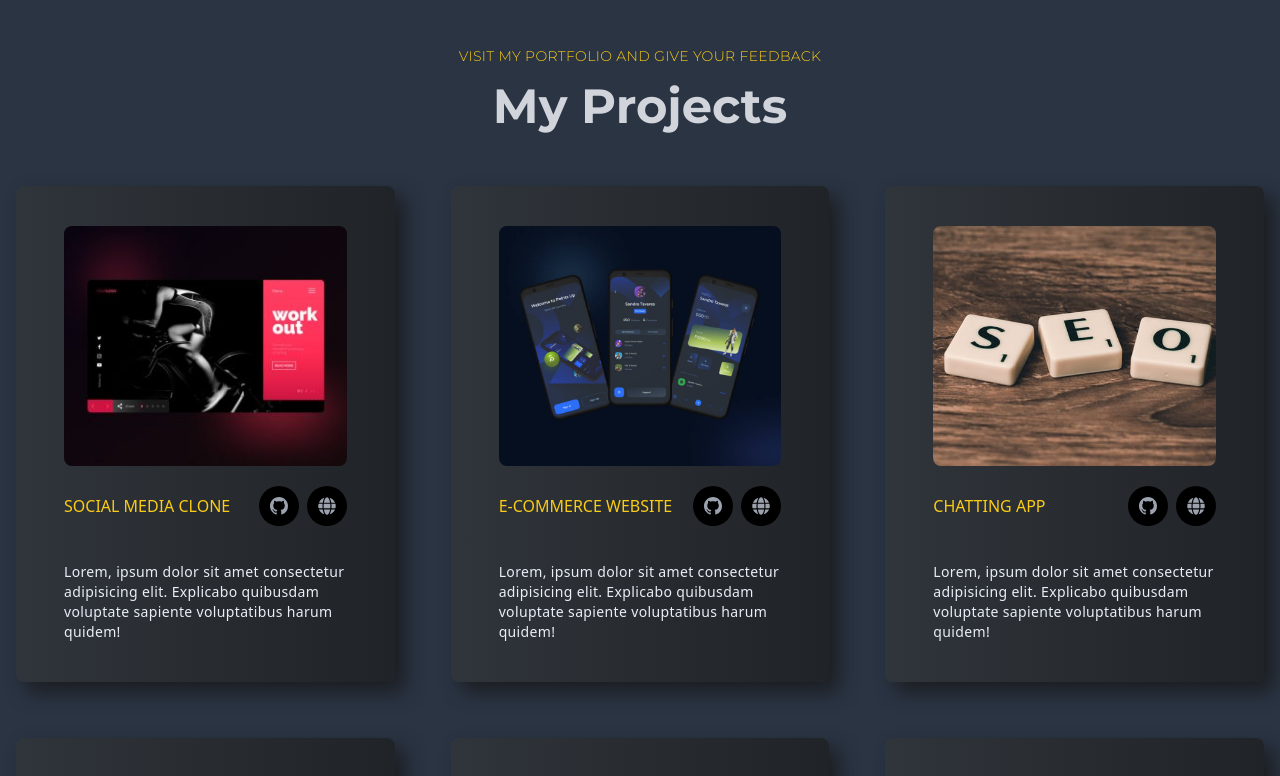
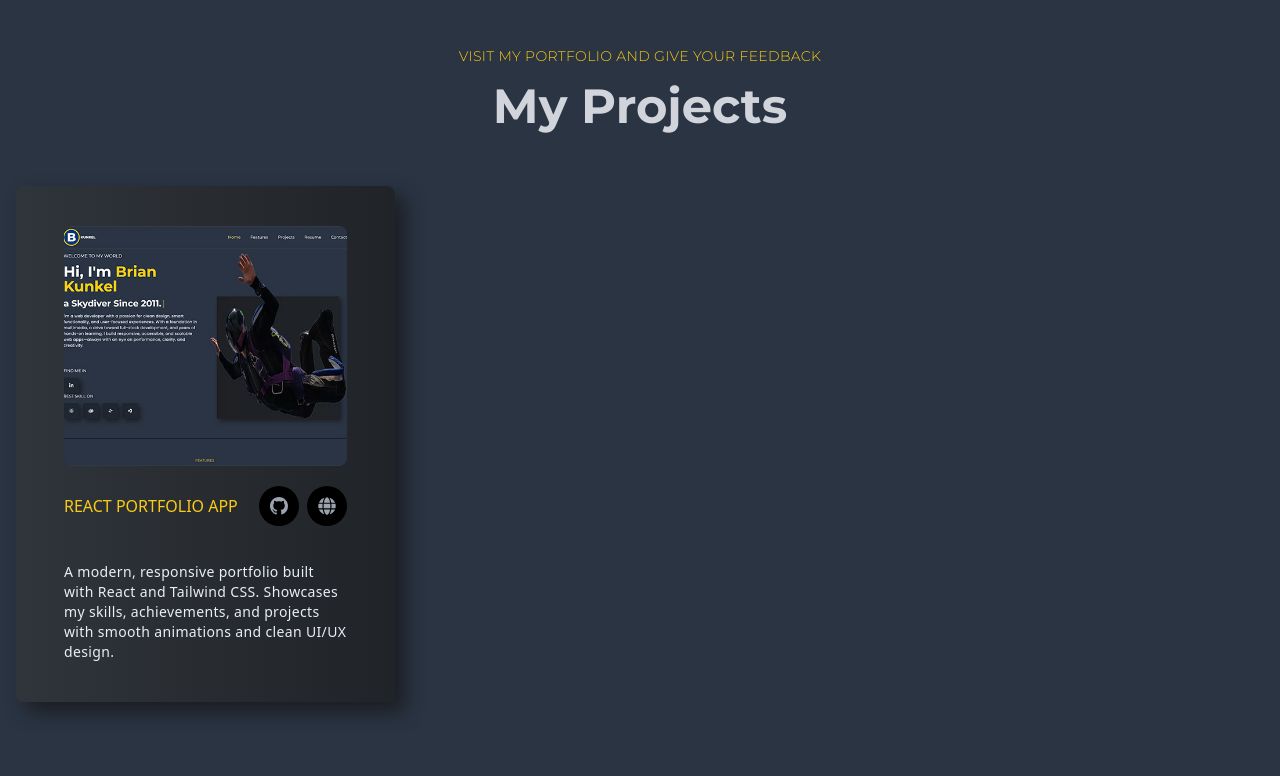
Before and after one commit to Skydiver412/portfolio, a React (Create React App) app: page / in a window 1280 px wide. Shown: the part 2000-2776 px from the top of the page. Built offline with nearby package versions, Linux system fonts and the light colour scheme.

Commit message:
Need a few more details, but almost finished with frontend.

```diff
--- a/src/assets/index.js
+++ b/src/assets/index.js
@@ -7,6 +7,7 @@ import testimonialOne from "./images/testmonial/testimonialOne.png";
 import testimonialTwo from "./images/testmonial/testimonialTwo.png";
 import quote from "./images/testmonial/quote.png";
 import contactImg from "./images/contact/contactImg.png";
+import portfolioImg from "./images/projects/projectPortfolio.jpg";
 
 export {
   logo,
@@ -18,4 +19,5 @@ export {
   testimonialTwo,
   quote,
   contactImg,
+  portfolioImg,
 };
--- a/src/components/projects/Projects.js
+++ b/src/components/projects/Projects.js
@@ -1,6 +1,6 @@
 import React from "react";
 import Title from "../layouts/Title";
-import { projectOne, projectTwo, projectThree } from "../../assets";
+import { portfolioImg } from "../../assets";
 import ProjectsCard from "./ProjectsCard";
 
 const Projects = () => {
@@ -17,41 +17,19 @@ const Projects = () => {
       </div>
       <div className="grid grid-cols-1 md:grid-cols-2 xl:grid-cols-3 gap-6 xl:gap-14">
         <ProjectsCard
-          title="SOCIAL MEDIA CLONE"
-          des=" Lorem, ipsum dolor sit amet consectetur adipisicing elit.
-              Explicabo quibusdam voluptate sapiente voluptatibus harum quidem!"
-          src={projectOne}
+          title="React Portfolio App"
+          des="A modern, responsive portfolio built with React and Tailwind CSS. Showcases my skills, achievements, and projects with smooth animations and clean UI/UX design."
+          src={portfolioImg}
+          linkGit="https://github.com/Skydiver412/portfolio"
+          linkWeb="https://portfolio-git-main-brian-kunkels-projects.vercel.app"
         />
-        <ProjectsCard
-          title="E-commerce Website"
-          des=" Lorem, ipsum dolor sit amet consectetur adipisicing elit.
-              Explicabo quibusdam voluptate sapiente voluptatibus harum quidem!"
-          src={projectTwo}
-        />
-        <ProjectsCard
-          title="Chatting App"
-          des=" Lorem, ipsum dolor sit amet consectetur adipisicing elit.
-              Explicabo quibusdam voluptate sapiente voluptatibus harum quidem!"
-          src={projectThree}
-        />
-        <ProjectsCard
-          title="SOCIAL MEDIA CLONE"
-          des=" Lorem, ipsum dolor sit amet consectetur adipisicing elit.
-              Explicabo quibusdam voluptate sapiente voluptatibus harum quidem!"
-          src={projectThree}
-        />
-        <ProjectsCard
-          title="E-commerce Website"
-          des=" Lorem, ipsum dolor sit amet consectetur adipisicing elit.
-              Explicabo quibusdam voluptate sapiente voluptatibus harum quidem!"
-          src={projectOne}
-        />
-        <ProjectsCard
-          title="Chatting App"
-          des=" Lorem, ipsum dolor sit amet consectetur adipisicing elit.
-              Explicabo quibusdam voluptate sapiente voluptatibus harum quidem!"
-          src={projectTwo}
-        />
+        {/* <ProjectsCard
+          title="React Portfolio App"
+          des="A modern, responsive portfolio built with React and Tailwind CSS. Showcases my skills, achievements, and projects with smooth animations and clean UI/UX design."
+          src={portfolioImg}
+          linkGit="https://github.com/Skydiver412/portfolio"
+          linkWeb="https://portfolio-git-main-brian-kunkels-projects.vercel.app"
+        /> */}
       </div>
     </section>
   );
--- a/src/components/projects/ProjectsCard.js
+++ b/src/components/projects/ProjectsCard.js
@@ -2,7 +2,7 @@ import React from "react";
 import { BsGithub } from "react-icons/bs";
 import { FaGlobe } from "react-icons/fa";
 
-const ProjectsCard = ({ title, des, src }) => {
+const ProjectsCard = ({ title, des, src, linkGit, linkWeb }) => {
   return (
     <div
       className="w-full p-4 xl:px-12 h-auto xl:py-10 rounded-lg shadow-shadowOne flex flex-col
@@ -22,18 +22,28 @@ const ProjectsCard = ({ title, des, src }) => {
             {title}
           </h3>
           <div className="flex gap-2">
-            <span
+            {linkGit && (
+              <a
+                href={linkGit}
+                target="_blank"
+                rel="noopener noreferrer"
                 className="text-lg w-10 h-10 rounded-full bg-black inline-flex justify-center
-            items-center text-gray-400 hover:text-designColor duration-300 cursor-pointer"
+                  items-center text-gray-400 hover:text-designColor duration-300"
               >
                 <BsGithub />
-            </span>
-            <span
+              </a>
+            )}
+            {linkWeb && (
+              <a
+                href={linkWeb}
+                target="_blank"
+                rel="noopener noreferrer"
                 className="text-lg w-10 h-10 rounded-full bg-black inline-flex justify-center
-            items-center text-gray-400 hover:text-designColor duration-300 cursor-pointer"
+                  items-center text-gray-400 hover:text-designColor duration-300"
               >
                 <FaGlobe />
-            </span>
+              </a>
+            )}
           </div>
         </div>
         <div>
--- a/src/components/resume/Experience.js
+++ b/src/components/resume/Experience.js
@@ -16,6 +16,12 @@ const Experience = () => {
         </div>
         <div className="w-full h-auto border-l-[6px] border-l-black border-opacity-30 flex flex-col gap-10">
           <ResumeCard
+            title="Grill Cook"
+            subTitle="Chuck Lager's - Wesley Chapel, FL (2022 - 2023)"
+            result="USA"
+            des="Prepared and grilled high-quality meats, seafood, and vegetables in a fast-paced, high-volume environment. Ensured food quality and consistency, collaborated closely with kitchen staff to meet customer demands, and maintained a clean and organized workspace."
+          />
+          <ResumeCard
             title="Sous Chef"
             subTitle="Sienna Mercato – Pittsburgh, PA (2014 - 2021)"
             result="USA"
```
Also changed, not shown: src/assets/images/projects/projectPortfolio.jpg (added). Lines whose indentation alone changed are shown as unchanged.
